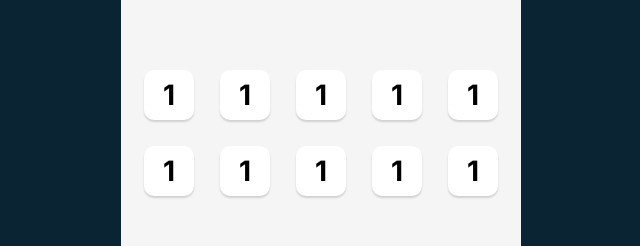
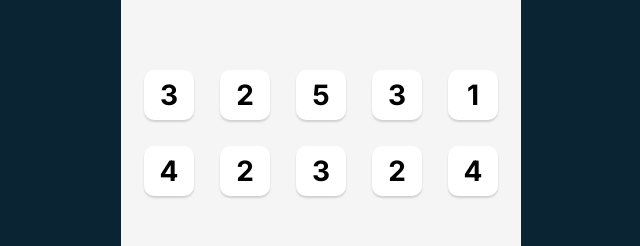
Before and after one commit to eiirikr/react-course, a React (Vite) app in the folder Tenzies/: page / in a window 1280 px wide. Shown: the part 267-513 px from the top of the page, without its empty margins (319-959 px from the left). Built offline with nearby package versions, Linux system fonts and the light colour scheme.

Commit message:
Added generateAllNewDice function

```diff
--- a/Tenzies/src/App.jsx
+++ b/Tenzies/src/App.jsx
@@ -1,20 +1,25 @@
+import { useState } from "react";
 import Die from "./components/Die";
 
 export default function App() {
+  const [dice, setDice] = useState(generateAllNewDice());
+
+  const diceElements = dice.map((num) => {
+    return <Die value={num} />;
+  });
+
+  function generateAllNewDice() {
+    const newDice = [];
+    for (let i = 0; i < 10; i++) {
+      const randomNumber = Math.ceil(Math.random() * 6);
+      newDice.push(randomNumber);
+    }
+    return newDice;
+  }
+
   return (
     <main>
-      <div className="dice-container">
-        <Die value={1} />
-        <Die value={1} />
-        <Die value={1} />
-        <Die value={1} />
-        <Die value={1} />
-        <Die value={1} />
-        <Die value={1} />
-        <Die value={1} />
-        <Die value={1} />
-        <Die value={1} />
-      </div>
+      <div className="dice-container">{diceElements}</div>
     </main>
   );
 }
```
